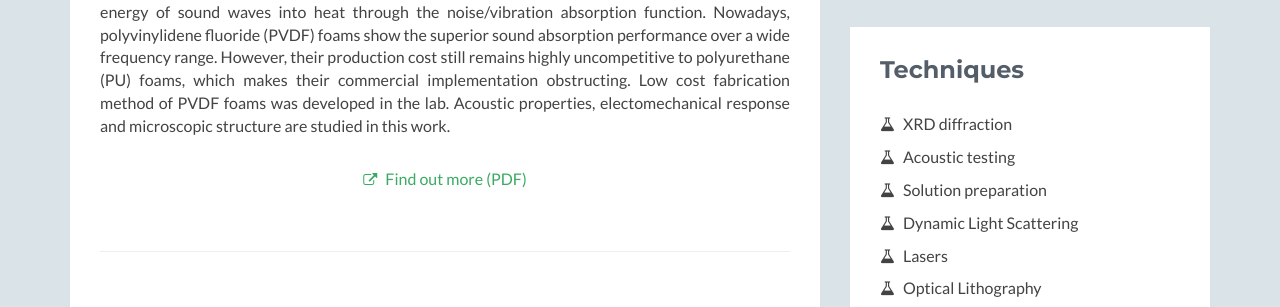
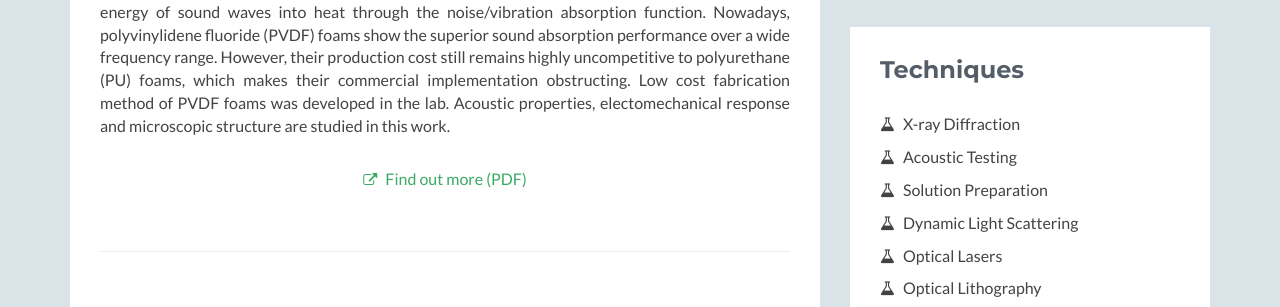
Before and after one commit to juliephom/iuliia.github.io, a plain HTML site: page index.html in a window 1280 px wide. Shown: the part 1473-1780 px from the top of the page. Drawn offline with Linux system fonts and the light colour scheme; a script that the page names is missing.

Commit message:
Update index.html

```diff
--- a/index.html
+++ b/index.html
@@ -449,11 +449,11 @@ and further exploring their signal/energy conversion and storage functional mech
                         <h2 class="heading">Techniques</h2>
                         <div class="content">
                             <ul class="list-unstyled">
-                                <li><i class="fa fa-flask"></i> XRD diffraction</li>
-								<li><i class="fa fa-flask"></i> Acoustic testing</li>
-								<li><i class="fa fa-flask"></i> Solution preparation</li>
+                                <li><i class="fa fa-flask"></i> X-ray Diffraction</li>
+								<li><i class="fa fa-flask"></i> Acoustic Testing</li>
+								<li><i class="fa fa-flask"></i> Solution Preparation</li>
 								<li><i class="fa fa-flask"></i> Dynamic Light Scattering</li>
-								<li><i class="fa fa-flask"></i> Lasers</li>
+								<li><i class="fa fa-flask"></i> Optical Lasers</li>
 								<li><i class="fa fa-flask"></i> Optical Lithography</li>
 								<li><i class="fa fa-flask"></i> Scanning Electron Microscopy</li>
                             </ul>
```
